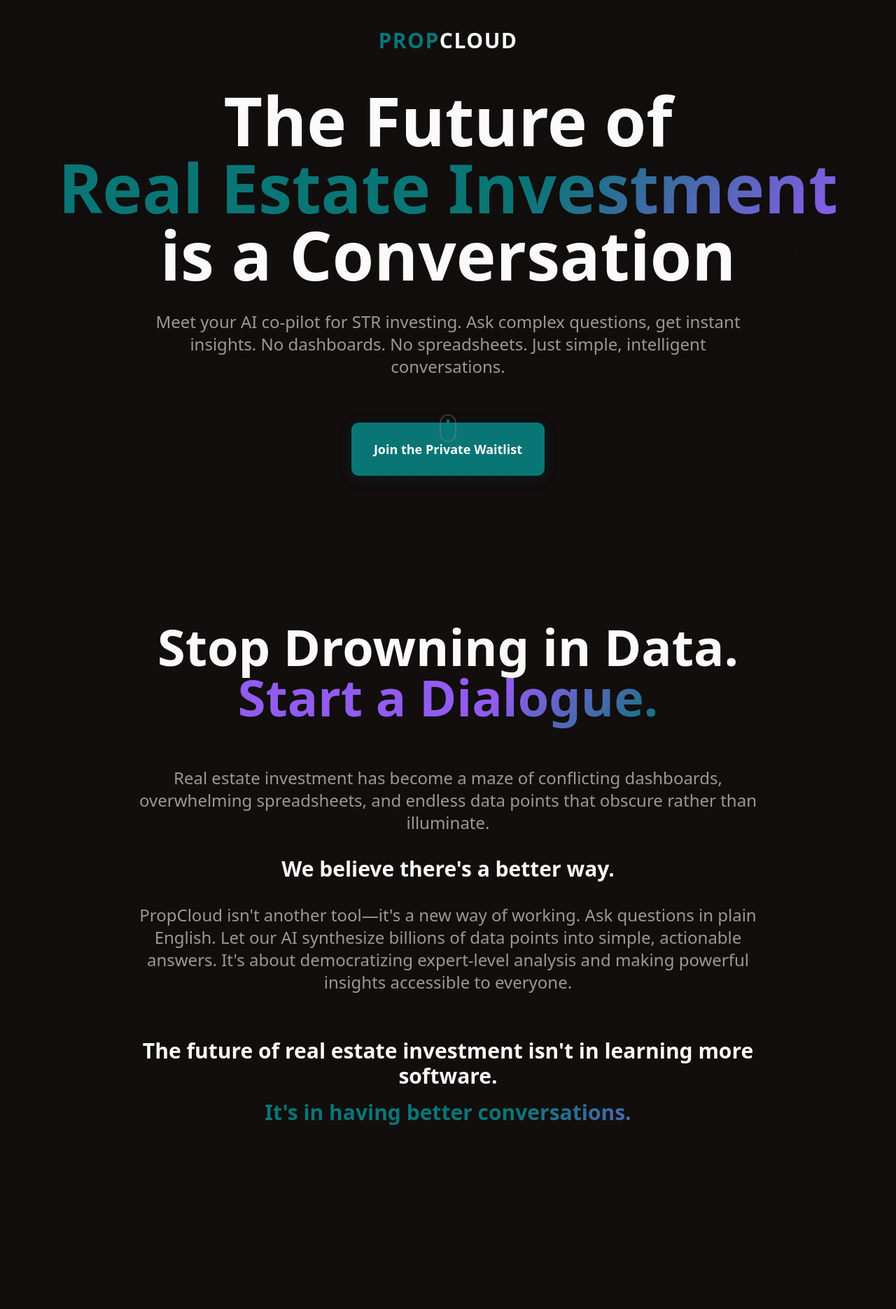
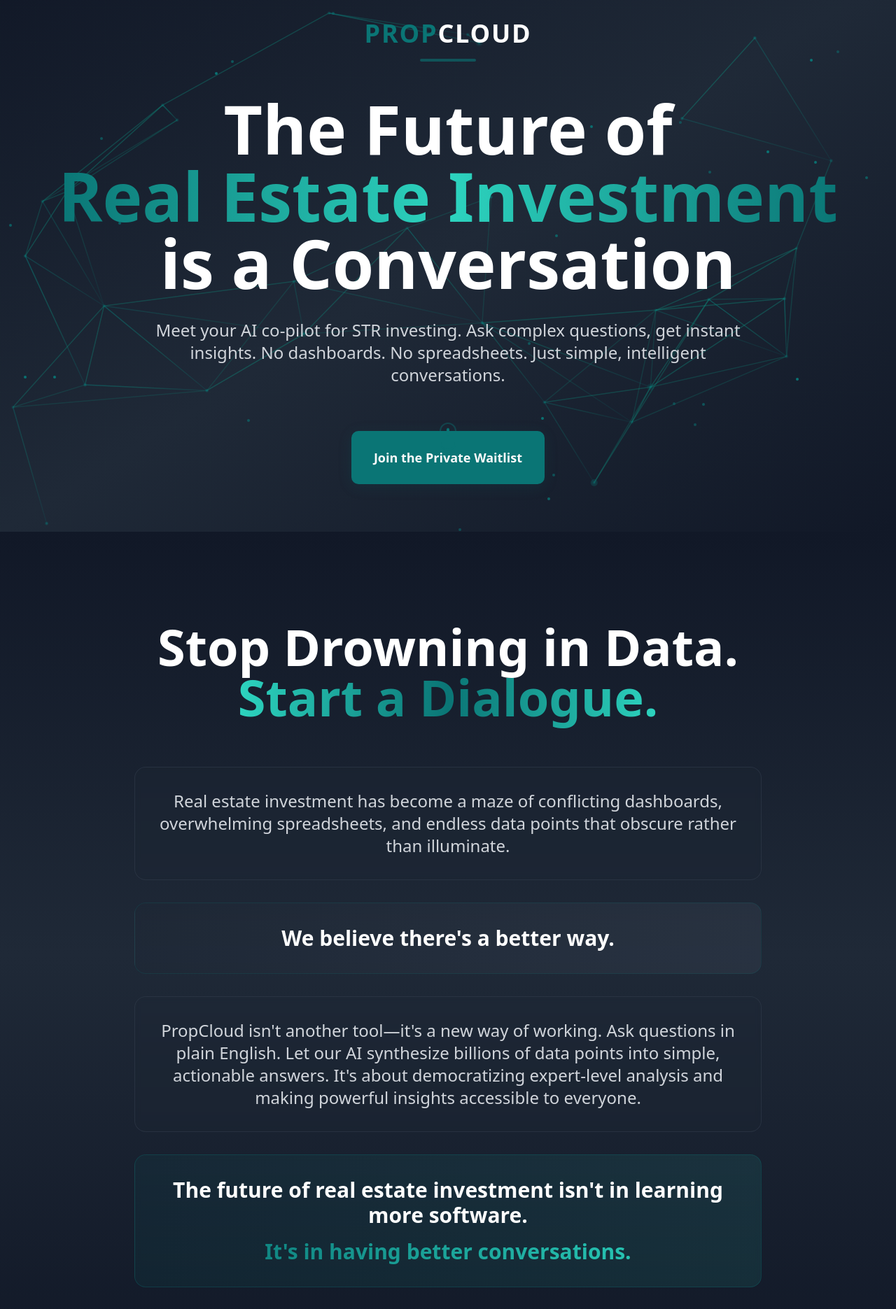
Before and after one commit to propcloud-io/propcloud-landing, a React (Vite) app: page / in a window 1280 px wide. Shown: the part 40-1911 px from the top of the page at 70% size. Built offline with nearby package versions, Linux system fonts and the light colour scheme.

Commit message:
Fix: Improve background and color scheme
Ensure consistent dark background with impressive visuals, white text, and dark teal accents for better readability and visual appeal.

```diff
--- a/src/components/NeuralBackground.tsx
+++ b/src/components/NeuralBackground.tsx
@@ -1,3 +1,4 @@
+
 import { useEffect, useState } from "react";
 
 export function NeuralBackground() {
@@ -5,7 +6,7 @@ export function NeuralBackground() {
 
   useEffect(() => {
     const generateNodes = () => {
-      const newNodes = Array.from({ length: 20 }, (_, i) => ({
+      const newNodes = Array.from({ length: 30 }, (_, i) => ({
         x: Math.random() * 100,
         y: Math.random() * 100,
         delay: Math.random() * 3
@@ -21,9 +22,14 @@ export function NeuralBackground() {
       <svg className="w-full h-full" xmlns="http://www.w3.org/2000/svg">
         <defs>
           <radialGradient id="nodeGradient" cx="50%" cy="50%" r="50%">
-            <stop offset="0%" stopColor="hsl(var(--primary))" stopOpacity="0.8" />
-            <stop offset="100%" stopColor="hsl(var(--primary))" stopOpacity="0" />
+            <stop offset="0%" stopColor="hsl(180, 84%, 25%)" stopOpacity="0.8" />
+            <stop offset="100%" stopColor="hsl(180, 84%, 25%)" stopOpacity="0" />
           </radialGradient>
+          <linearGradient id="lineGradient" x1="0%" y1="0%" x2="100%" y2="100%">
+            <stop offset="0%" stopColor="hsl(180, 84%, 25%)" stopOpacity="0.6" />
+            <stop offset="50%" stopColor="hsl(172, 84%, 30%)" stopOpacity="0.4" />
+            <stop offset="100%" stopColor="hsl(180, 84%, 25%)" stopOpacity="0.2" />
+          </linearGradient>
         </defs>
 
         {/* Connection lines */}
@@ -40,10 +46,10 @@ export function NeuralBackground() {
                   y1={`${node.y}%`}
                   x2={`${otherNode.x}%`}
                   y2={`${otherNode.y}%`}
-                  stroke="hsl(var(--primary))"
-                  strokeWidth="1"
-                  strokeOpacity={0.2}
+                  stroke="url(#lineGradient)"
+                  strokeWidth="1.5"
                   className="animate-pulse"
+                  style={{ animationDelay: `${Math.random() * 2}s` }}
                 />
               );
             }
@@ -57,10 +63,24 @@ export function NeuralBackground() {
             key={i}
             cx={`${node.x}%`}
             cy={`${node.y}%`}
-            r="2"
+            r="3"
             fill="url(#nodeGradient)"
             className="animate-pulse"
             style={{ animationDelay: `${node.delay}s` }}
+          />
+        ))}
+
+        {/* Larger accent nodes */}
+        {nodes.filter((_, i) => i % 8 === 0).map((node, i) => (
+          <circle
+            key={`accent-${i}`}
+            cx={`${node.x}%`}
+            cy={`${node.y}%`}
+            r="5"
+            fill="hsl(180, 84%, 25%)"
+            fillOpacity="0.3"
+            className="animate-pulse"
+            style={{ animationDelay: `${node.delay + 1}s` }}
           />
         ))}
       </svg>
--- a/src/pages/PropCloudLanding.tsx
+++ b/src/pages/PropCloudLanding.tsx
@@ -1,43 +1,63 @@
+
 import { WaitlistButton } from "@/components/WaitlistButton";
 import { ChatDemo } from "@/components/ChatDemo";
 import { NeuralBackground } from "@/components/NeuralBackground";
-import heroNeural from "@/assets/hero-neural.jpg";
-import conversationWaves from "@/assets/conversation-waves.jpg";
-import dataParticles from "@/assets/data-particles.jpg";
 
 export default function PropCloudLanding() {
   console.log("PropCloudLanding component rendering...");
 
   return (
-    <div className="min-h-screen bg-background text-foreground">
+    <div className="min-h-screen bg-gray-900 text-white overflow-x-hidden">
       {/* Hero Section */}
       <section className="relative min-h-screen flex items-center justify-center overflow-hidden">
+        {/* Deep Dark Background with Gradient */}
+        <div className="absolute inset-0 bg-gradient-to-br from-gray-900 via-gray-800 to-gray-900" />
+
+        {/* Neural Network Background */}
         <NeuralBackground />
 
-        {/* Hero Background */}
-        <div className="absolute inset-0 z-0">
-          <img
-            src={heroNeural}
-            alt=""
-            className="w-full h-full object-cover opacity-5"
+        {/* Subtle Grid Pattern */}
+        <div className="absolute inset-0 opacity-10">
+          <div className="absolute inset-0" style={{
+            backgroundImage: `
+              linear-gradient(rgba(134, 239, 172, 0.1) 1px, transparent 1px),
+              linear-gradient(90deg, rgba(134, 239, 172, 0.1) 1px, transparent 1px)
+            `,
+            backgroundSize: '50px 50px'
+          }} />
+        </div>
+
+        {/* Floating Particles */}
+        <div className="absolute inset-0 overflow-hidden">
+          {Array.from({ length: 30 }).map((_, i) => (
+            <div
+              key={i}
+              className="absolute w-1 h-1 bg-primary rounded-full animate-pulse"
+              style={{
+                left: `${Math.random() * 100}%`,
+                top: `${Math.random() * 100}%`,
+                animationDelay: `${Math.random() * 3}s`,
+                animationDuration: `${2 + Math.random() * 2}s`
+              }}
             />
-          <div className="absolute inset-0 bg-gradient-to-b from-background via-background/95 to-background" />
+          ))}
         </div>
 
         <div className="relative z-10 text-center max-w-7xl mx-auto px-6">
           {/* Logo/Brand */}
           <div className="mb-12">
-            <h1 className="text-3xl font-bold tracking-wider mb-4">
+            <h1 className="text-4xl font-bold tracking-wider mb-4">
               <span className="text-primary">PROP</span>
-              <span className="text-foreground">CLOUD</span>
+              <span className="text-white">CLOUD</span>
             </h1>
+            <div className="w-20 h-1 bg-primary mx-auto rounded-full opacity-60" />
           </div>
 
           {/* Main Headline */}
-          <h2 className="text-5xl md:text-7xl lg:text-8xl font-bold leading-tight mb-8">
+          <h2 className="text-6xl md:text-7xl lg:text-8xl font-bold leading-tight mb-8">
             The Future of
             <br />
-            <span className="text-gradient-primary">
+            <span className="bg-gradient-to-r from-primary via-teal-400 to-primary bg-clip-text text-transparent">
               Real Estate Investment
             </span>
             <br />
@@ -45,17 +65,17 @@ export default function PropCloudLanding() {
           </h2>
 
           {/* Subheadline */}
-          <p className="text-xl md:text-2xl text-muted-foreground mb-16 max-w-4xl mx-auto leading-relaxed">
+          <p className="text-xl md:text-2xl text-gray-300 mb-16 max-w-4xl mx-auto leading-relaxed">
             Meet your AI co-pilot for STR investing. Ask complex questions, get instant insights.
             No dashboards. No spreadsheets. Just simple, intelligent conversations.
           </p>
 
           {/* CTA */}
-          <WaitlistButton size="lg" className="glow-primary" />
+          <WaitlistButton size="lg" className="shadow-2xl shadow-primary/20 hover:shadow-primary/30 transition-all duration-300" />
 
           {/* Scroll Indicator */}
           <div className="absolute bottom-12 left-1/2 transform -translate-x-1/2">
-            <div className="w-6 h-10 border-2 border-muted-foreground/30 rounded-full flex justify-center">
+            <div className="w-6 h-10 border-2 border-primary/40 rounded-full flex justify-center">
               <div className="w-1 h-3 bg-primary rounded-full mt-2 animate-bounce" />
             </div>
           </div>
@@ -63,120 +83,135 @@ export default function PropCloudLanding() {
       </section>
 
       {/* Vision/Manifesto Section */}
-      <section className="py-32 px-6 relative">
+      <section className="py-32 px-6 relative bg-gradient-to-b from-gray-900 via-gray-800 to-gray-900">
         <div className="max-w-5xl mx-auto text-center">
           <h3 className="text-4xl md:text-6xl lg:text-7xl font-bold mb-16 leading-tight">
             Stop Drowning in Data.
             <br />
-            <span className="text-gradient-accent">
+            <span className="bg-gradient-to-r from-teal-400 via-primary to-teal-400 bg-clip-text text-transparent">
               Start a Dialogue.
             </span>
           </h3>
 
-          <div className="space-y-8 text-lg md:text-xl leading-relaxed text-muted-foreground max-w-4xl mx-auto">
+          <div className="space-y-8 text-lg md:text-xl leading-relaxed text-gray-300 max-w-4xl mx-auto">
+            <div className="bg-gray-800/30 backdrop-blur-sm rounded-2xl p-8 border border-gray-700/50">
               <p className="text-xl md:text-2xl">
                 Real estate investment has become a maze of conflicting dashboards,
                 overwhelming spreadsheets, and endless data points that obscure rather than illuminate.
               </p>
+            </div>
 
-            <p className="text-2xl md:text-3xl font-semibold text-foreground">
+            <div className="bg-gradient-to-r from-gray-800/40 to-gray-700/40 backdrop-blur-sm rounded-2xl p-8 border border-primary/20">
+              <p className="text-2xl md:text-3xl font-semibold text-white">
                 We believe there's a better way.
               </p>
+            </div>
 
+            <div className="bg-gray-800/30 backdrop-blur-sm rounded-2xl p-8 border border-gray-700/50">
               <p className="text-xl md:text-2xl">
                 PropCloud isn't another tool—it's a new way of working.
                 Ask questions in plain English. Let our AI synthesize billions of data points
                 into simple, actionable answers. It's about democratizing expert-level analysis
                 and making powerful insights accessible to everyone.
               </p>
+            </div>
 
-            <div className="pt-8">
-              <p className="text-2xl md:text-3xl font-bold text-foreground">
+            <div className="pt-8 bg-gradient-to-r from-primary/10 to-teal-400/10 backdrop-blur-sm rounded-2xl p-8 border border-primary/30">
+              <p className="text-2xl md:text-3xl font-bold text-white mb-4">
                 The future of real estate investment isn't in learning more software.
               </p>
-              <p className="text-2xl md:text-3xl font-bold text-gradient-primary mt-4">
+              <p className="text-2xl md:text-3xl font-bold bg-gradient-to-r from-primary to-teal-400 bg-clip-text text-transparent">
                 It's in having better conversations.
               </p>
             </div>
           </div>
         </div>
 
-        {/* Background Visual */}
+        {/* Geometric Background Elements */}
         <div className="absolute inset-0 -z-10 overflow-hidden">
-          <img
-            src={conversationWaves}
-            alt=""
-            className="absolute right-0 top-1/2 transform -translate-y-1/2 w-1/2 opacity-5"
-          />
+          <div className="absolute top-1/4 left-1/4 w-64 h-64 bg-primary/5 rounded-full blur-3xl animate-pulse" />
+          <div className="absolute bottom-1/4 right-1/4 w-96 h-96 bg-teal-400/5 rounded-full blur-3xl animate-pulse" style={{ animationDelay: '1s' }} />
+          <div className="absolute top-1/2 left-1/2 w-32 h-32 bg-primary/10 rounded-full blur-2xl animate-pulse" style={{ animationDelay: '2s' }} />
         </div>
       </section>
 
-      {/* Glimpse of the Future Section */}
-      <section className="py-32 px-6 bg-card/20 relative">
+      {/* Chat Demo Section */}
+      <section className="py-32 px-6 bg-gradient-to-b from-gray-900 via-gray-800 to-gray-900 relative">
         <div className="max-w-7xl mx-auto">
           <div className="text-center mb-20">
             <h3 className="text-4xl md:text-6xl lg:text-7xl font-bold mb-8 leading-tight">
               Imagine
-              <span className="text-gradient-primary"> Asking...</span>
+              <span className="bg-gradient-to-r from-primary to-teal-400 bg-clip-text text-transparent"> Asking...</span>
             </h3>
-            <p className="text-xl md:text-2xl text-muted-foreground max-w-3xl mx-auto leading-relaxed">
+            <p className="text-xl md:text-2xl text-gray-300 max-w-3xl mx-auto leading-relaxed">
               Experience the power of conversational AI for real estate investment.
               See how complex analysis becomes as simple as asking a question.
             </p>
           </div>
 
+          <div className="relative">
+            <div className="absolute inset-0 bg-gradient-to-r from-primary/20 to-teal-400/20 rounded-3xl blur-xl" />
+            <div className="relative bg-gray-800/50 backdrop-blur-sm rounded-3xl border border-gray-700/50 p-8">
               <ChatDemo />
             </div>
+          </div>
+        </div>
 
-        {/* Background Visual */}
-        <div className="absolute right-0 top-1/2 transform -translate-y-1/2 w-1/3 opacity-5 -z-10">
-          <img
-            src={dataParticles}
-            alt=""
-            className="w-full h-auto"
-          />
+        {/* Tech Grid Background */}
+        <div className="absolute inset-0 -z-10 opacity-5">
+          <div className="absolute inset-0" style={{
+            backgroundImage: `
+              linear-gradient(rgba(134, 239, 172, 0.3) 1px, transparent 1px),
+              linear-gradient(90deg, rgba(134, 239, 172, 0.3) 1px, transparent 1px)
+            `,
+            backgroundSize: '100px 100px'
+          }} />
         </div>
       </section>
 
       {/* Final CTA Section */}
-      <section className="py-32 px-6 text-center relative overflow-hidden">
+      <section className="py-32 px-6 text-center relative overflow-hidden bg-gradient-to-t from-gray-900 via-gray-800 to-gray-900">
         <div className="max-w-5xl mx-auto relative z-10">
           <h3 className="text-4xl md:text-6xl lg:text-7xl font-bold mb-12 leading-tight">
             Be the First to Talk to
             <br />
-            <span className="text-gradient-accent">
+            <span className="bg-gradient-to-r from-teal-400 via-primary to-teal-400 bg-clip-text text-transparent">
               the Future of Real Estate
             </span>
           </h3>
 
-          <p className="text-xl md:text-2xl text-muted-foreground mb-8 max-w-4xl mx-auto leading-relaxed">
+          <div className="bg-gray-800/30 backdrop-blur-sm rounded-2xl p-8 border border-primary/20 mb-8">
+            <p className="text-xl md:text-2xl text-gray-300 max-w-4xl mx-auto leading-relaxed mb-6">
               Waitlist members will get priority access and have a voice in shaping the future of PropCloud.
             </p>
 
-          <p className="text-lg md:text-xl text-muted-foreground mb-16 max-w-3xl mx-auto">
+            <p className="text-lg md:text-xl text-gray-400 max-w-3xl mx-auto">
               Join the exclusive community of visionary investors who refuse to settle for status quo.
             </p>
-
-          <WaitlistButton size="lg" className="glow-accent" />
           </div>
 
-        {/* Subtle Background Effects */}
+          <WaitlistButton size="lg" className="shadow-2xl shadow-teal-400/20 hover:shadow-teal-400/30 transition-all duration-300" />
+        </div>
+
+        {/* Dynamic Background Elements */}
         <div className="absolute inset-0 -z-10">
-          <div className="absolute top-1/4 left-1/4 w-96 h-96 bg-primary/5 rounded-full blur-3xl" />
-          <div className="absolute bottom-1/4 right-1/4 w-96 h-96 bg-accent/5 rounded-full blur-3xl" />
+          <div className="absolute top-1/4 left-1/4 w-96 h-96 bg-primary/10 rounded-full blur-3xl animate-pulse" />
+          <div className="absolute bottom-1/4 right-1/4 w-96 h-96 bg-teal-400/10 rounded-full blur-3xl animate-pulse" style={{ animationDelay: '1.5s' }} />
+          <div className="absolute top-1/2 left-1/2 w-64 h-64 bg-primary/15 rounded-full blur-2xl animate-pulse" style={{ animationDelay: '3s' }} />
         </div>
       </section>
 
       {/* Footer */}
-      <footer className="py-16 px-6 border-t border-border">
+      <footer className="py-16 px-6 border-t border-gray-700/50 bg-gray-900">
         <div className="max-w-7xl mx-auto text-center">
           <div className="mb-8">
             <h4 className="text-2xl font-bold">
               <span className="text-primary">PROP</span>
-              <span className="text-foreground">CLOUD</span>
+              <span className="text-white">CLOUD</span>
             </h4>
+            <div className="w-12 h-1 bg-primary mx-auto rounded-full opacity-60 mt-2" />
           </div>
-          <p className="text-muted-foreground text-lg">
+          <p className="text-gray-400 text-lg">
             Building the future of real estate investment, one conversation at a time.
           </p>
         </div>
```
Lines whose indentation alone changed are shown as unchanged.
